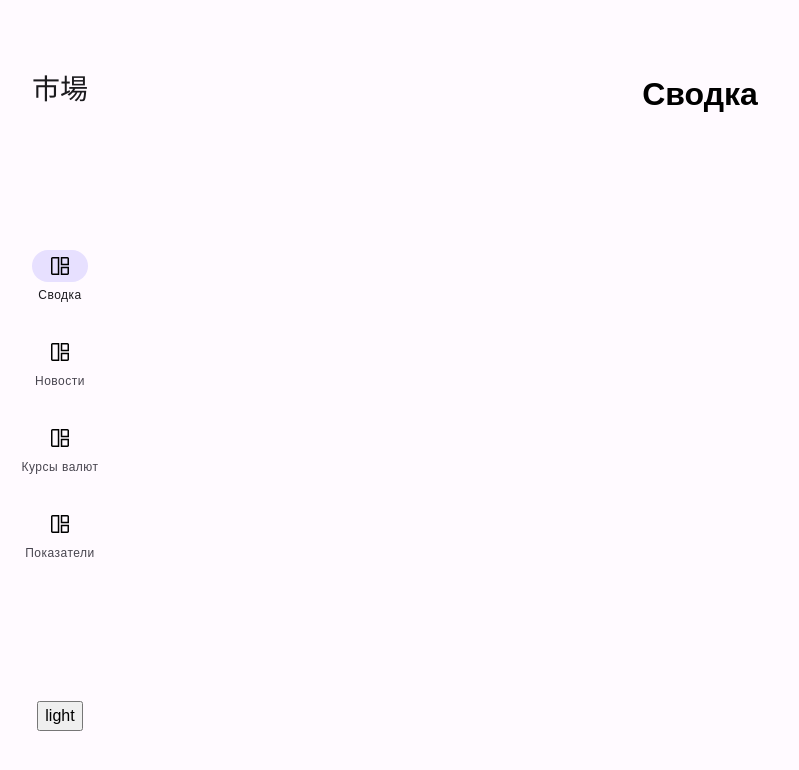
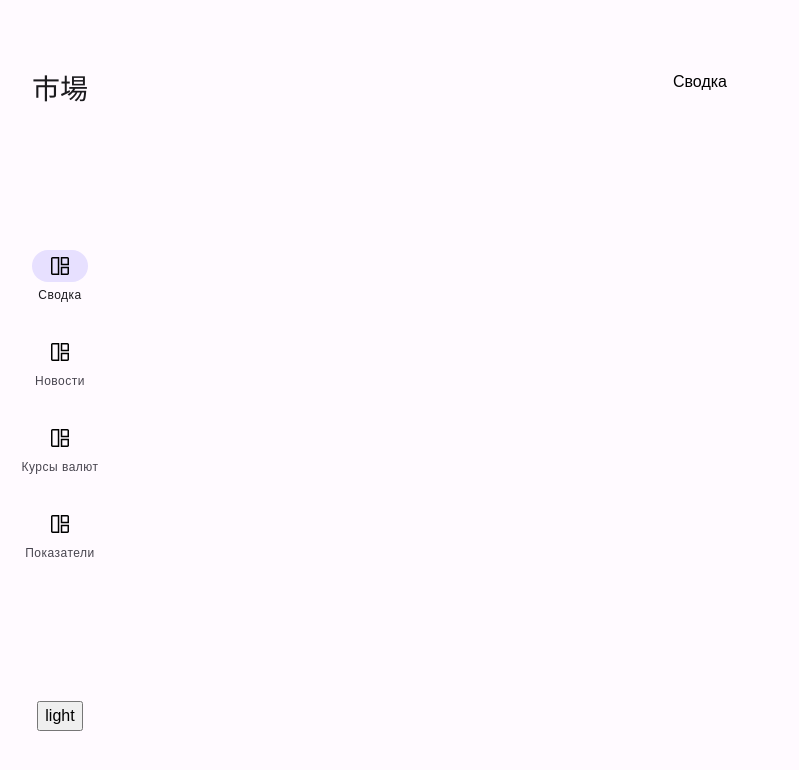
Before and after one commit to mSiotniHS/lad-project, a React (Create React App) app: page / in a window 1280 px wide. Shown: the top 770 px of the page, without its empty margins (0-799 px from the left). Built offline with nearby package versions, Linux system fonts and the light colour scheme.

Commit message:
Обнулил стиль заголовков

```diff
--- a/src/style/reset.css
+++ b/src/style/reset.css
@@ -77,3 +77,4 @@ select {
 /* end of credits */
 
 a { color: unset; text-decoration: none; }
+h1, h2, h3, h4, h5, h6 { all: unset; }
```
